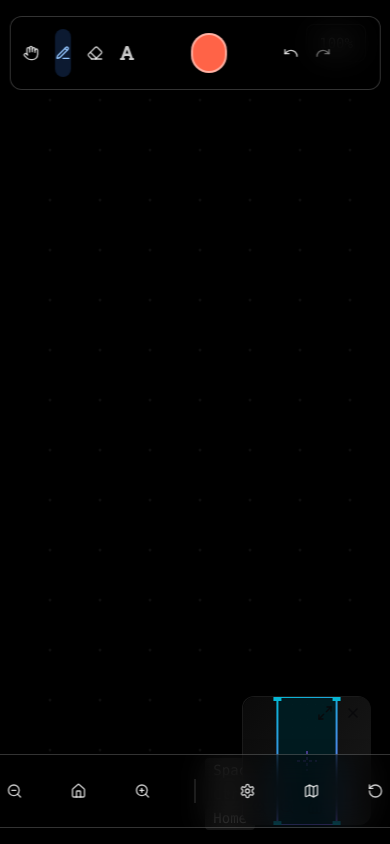
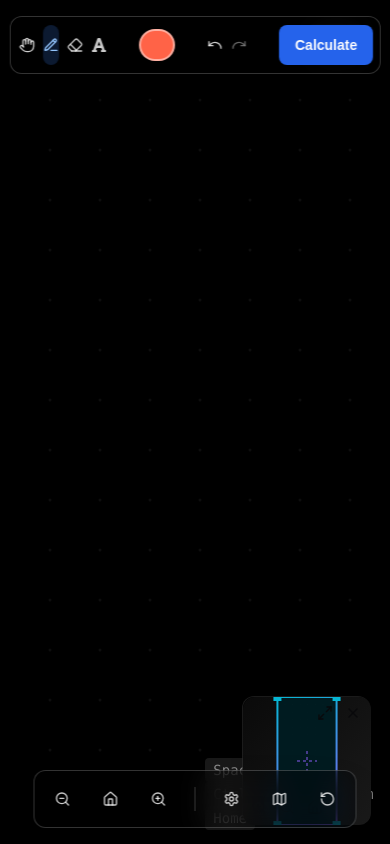
Before and after one commit to divyesh123-jain/CalcAI, a Next.js app: page /calculator in a window 390 px wide. Built offline with nearby package versions, Linux system fonts and the light colour scheme.

Commit message:
feat: responsive

```diff
--- a/src/components/ToolBar.tsx
+++ b/src/components/ToolBar.tsx
@@ -108,7 +108,7 @@ const Toolbar: React.FC<ToolbarProps> = ({
               variant="ghost"
               size="icon"
               disabled={disabled}
-              className={`h-12 w-12 sm:h-10 sm:w-10 rounded-lg ${isActive ? 'bg-blue-500/20 text-blue-300' : 'text-white/80 hover:bg-white/10'}`}
+              className={`h-10 w-10 rounded-lg ${isActive ? 'bg-blue-500/20 text-blue-300' : 'text-white/80 hover:bg-white/10'}`}
               onClick={() => {
                 onClick?.();
                 setActivePopover(activePopover === label ? null : label);
@@ -130,7 +130,7 @@ const Toolbar: React.FC<ToolbarProps> = ({
         size="icon"
         onClick={onClick}
         disabled={disabled}
-        className={`h-12 w-12 sm:h-10 sm:w-10 rounded-lg ${isActive ? 'bg-blue-500/20 text-blue-300' : 'text-white/80 hover:bg-white/10'}`}
+        className={`h-10 w-10 rounded-lg ${isActive ? 'bg-blue-500/20 text-blue-300' : 'text-white/80 hover:bg-white/10'}`}
         title={label}
       >
         <Icon className="w-5 h-5" />
@@ -248,7 +248,7 @@ const Toolbar: React.FC<ToolbarProps> = ({
     <>
       {/* Main Toolbar */}
       <div className="fixed top-4 left-1/2 -translate-x-1/2 z-50 w-[95vw] sm:w-auto">
-        <div className="flex items-center gap-4 sm:gap-2 p-3 sm:p-2 rounded-xl backdrop-blur-lg bg-black/40 border border-white/20 shadow-2xl overflow-x-auto no-scrollbar">
+        <div className="flex items-center gap-2 p-2 rounded-xl backdrop-blur-lg bg-black/40 border border-white/20 shadow-2xl overflow-x-auto no-scrollbar">
 
           <ToolButton
             icon={Hand}
@@ -282,13 +282,13 @@ const Toolbar: React.FC<ToolbarProps> = ({
             isActive={tool === 'text'}
           />
 
-          <div className="w-px h-6 bg-white/20 mx-3 sm:mx-2" />
+          <div className="w-px h-6 bg-white/20 mx-2" />
 
           <Popover>
              <PopoverTrigger asChild>
                 <Button
                     style={{ backgroundColor: selectedColor }}
-                    className="w-10 h-10 sm:w-8 sm:h-8 rounded-full border-2 border-white/50 transition-transform hover:scale-110"
+                    className="w-8 h-8 rounded-full border-2 border-white/50 transition-transform hover:scale-110"
                     aria-label="Color Picker"
                 />
              </PopoverTrigger>
@@ -297,14 +297,14 @@ const Toolbar: React.FC<ToolbarProps> = ({
              </PopoverContent>
            </Popover>
 
-          <div className="w-px h-6 bg-white/20 mx-3 sm:mx-2" />
+          <div className="w-px h-6 bg-white/20 mx-2" />
 
           <ToolButton icon={Undo} label="Undo" onClick={onUndo} disabled={!canUndo} />
           <ToolButton icon={Redo} label="Redo" onClick={onRedo} disabled={!canRedo} />
 
-          <div className="w-px h-6 bg-white/20 mx-3 sm:mx-2" />
+          <div className="w-px h-6 bg-white/20 mx-2" />
 
-          <Button onClick={onCalculate} disabled={isLoading} className="bg-blue-600 hover:bg-blue-700 text-white font-semibold px-4 h-12 sm:h-10 rounded-lg">
+          <Button onClick={onCalculate} disabled={isLoading} className="bg-blue-600 hover:bg-blue-700 text-white font-semibold px-4 h-10 rounded-lg">
             {isLoading ? <Activity className="w-5 h-5 animate-spin" /> : "Calculate"}
           </Button>
 
@@ -313,11 +313,11 @@ const Toolbar: React.FC<ToolbarProps> = ({
 
       {/* View Controls Toolbar */}
        <div className="fixed bottom-4 left-1/2 -translate-x-1/2 z-50">
-         <div className="flex items-center gap-4 sm:gap-2 p-3 sm:p-2 rounded-xl backdrop-blur-lg bg-black/40 border border-white/20 shadow-2xl">
+         <div className="flex items-center gap-2 p-2 rounded-xl backdrop-blur-lg bg-black/40 border border-white/20 shadow-2xl">
             <ToolButton icon={ZoomOut} label="Zoom Out" onClick={onZoomOut} />
             <ToolButton icon={Home} label="Reset Zoom" onClick={onCenterCanvas} />
             <ToolButton icon={ZoomIn} label="Zoom In" onClick={onZoomIn} />
-            <div className="w-px h-6 bg-white/20 mx-3 sm:mx-2" />
+            <div className="w-px h-6 bg-white/20 mx-2" />
             <ToolButton icon={Settings} label="Settings" onClick={onToggleCanvasSettings} />
             <ToolButton icon={Map} label="Toggle Minimap" onClick={onToggleMinimap} />
              <ToolButton icon={RotateCcw} label="Reset Canvas" onClick={onReset} />
```
